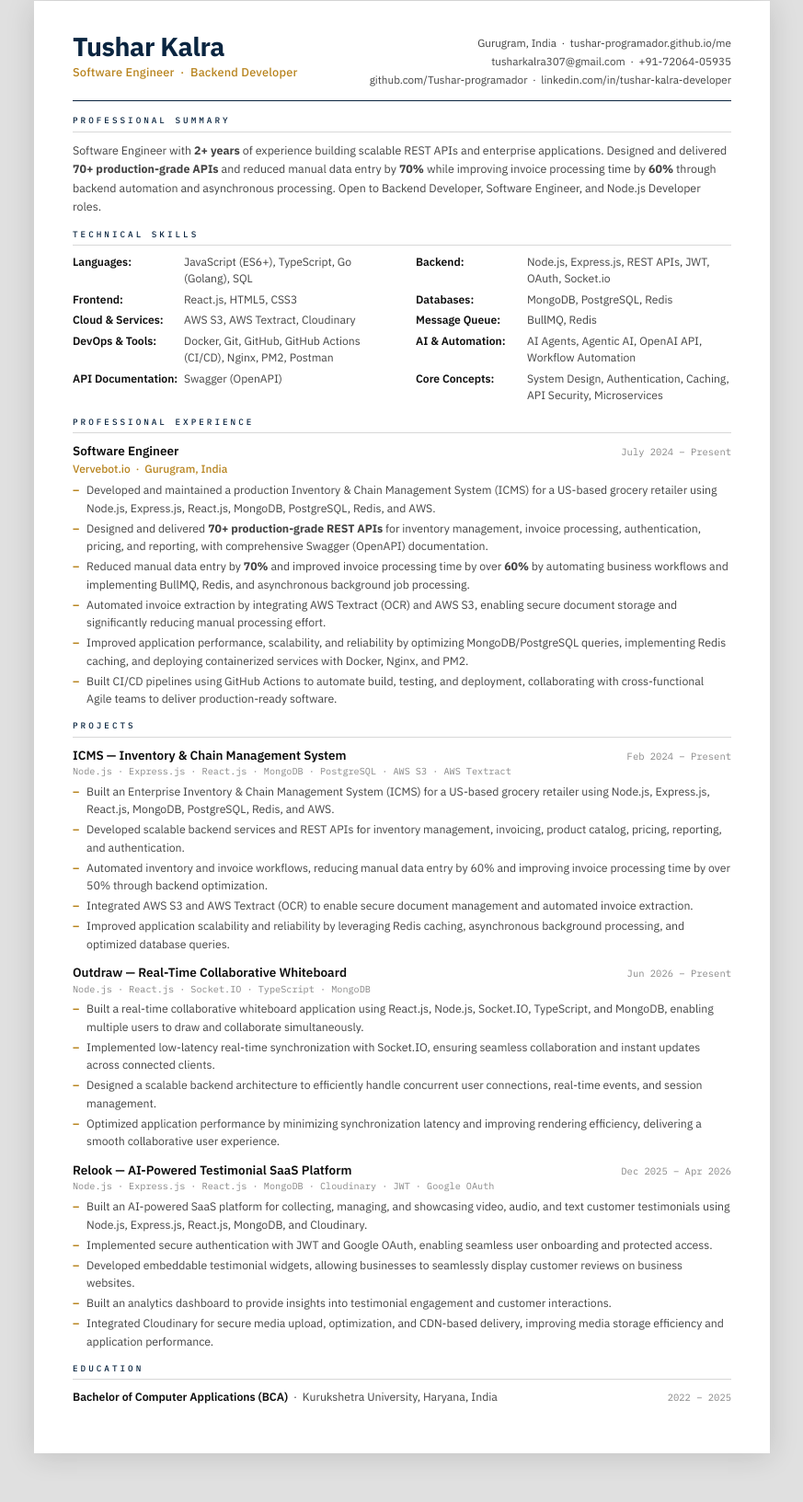
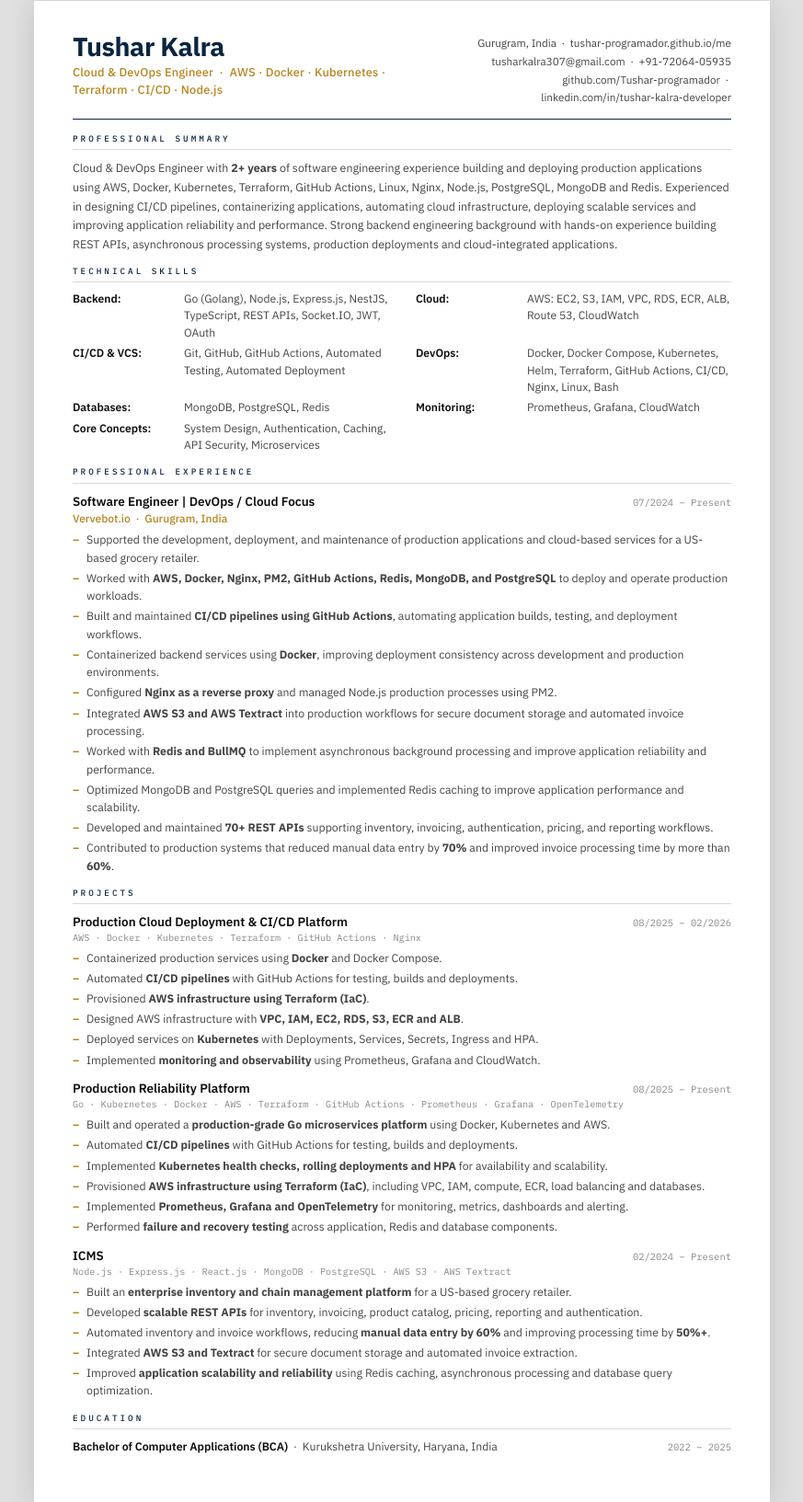
Before and after one commit to Tushar-programador/me, a plain HTML site: page resume.html in a window 1280 px wide. Shown: the part 72-1705 px from the top of the page at 92% size, without its empty margins (203-1076 px from the left). Before the commit the page ends 1682 px from the top, so only its background shows below. Drawn offline with Linux system fonts and the light colour scheme.

Commit message:
feat: update resume.html to the Oct 8 resume

```diff
--- a/resume.html
+++ b/resume.html
@@ -3,7 +3,7 @@
 <head>
   <meta charset="UTF-8" />
   <meta name="viewport" content="width=device-width, initial-scale=1.0" />
-  <title>Tushar Kalra — Software Engineer Resume</title>
+  <title>Tushar Kalra — Cloud &amp; DevOps Engineer Resume</title>
   <link rel="preconnect" href="https://fonts.googleapis.com" />
   <link rel="preconnect" href="https://fonts.gstatic.com" crossorigin />
   <link href="https://fonts.googleapis.com/css2?family=IBM+Plex+Mono:wght@400;500&family=IBM+Plex+Sans:wght@300;400;500;600;700&display=swap" rel="stylesheet" />
@@ -252,7 +252,7 @@
       <div class="hd-top">
         <div>
           <div class="name">Tushar Kalra</div>
-          <div class="title">Software Engineer &nbsp;·&nbsp; Backend Developer</div>
+          <div class="title">Cloud &amp; DevOps Engineer &nbsp;·&nbsp; AWS · Docker · Kubernetes · Terraform · CI/CD · Node.js</div>
         </div>
         <div class="contact-col">
           <div>Gurugram, India &nbsp;·&nbsp; <a href="https://tushar-programador.github.io/me/">tushar-programador.github.io/me</a></div>
@@ -266,7 +266,7 @@
     <section class="sec" aria-label="Professional Summary">
       <h2 class="sec-h">Professional Summary</h2>
       <p class="summary">
-        Software Engineer with <strong>2+ years</strong> of experience building scalable REST APIs and enterprise applications. Designed and delivered <strong>70+ production-grade APIs</strong> and reduced manual data entry by <strong>70%</strong> while improving invoice processing time by <strong>60%</strong> through backend automation and asynchronous processing. Open to Backend Developer, Software Engineer, and Node.js Developer roles.
+        Cloud &amp; DevOps Engineer with <strong>2+ years</strong> of software engineering experience building and deploying production applications using AWS, Docker, Kubernetes, Terraform, GitHub Actions, Linux, Nginx, Node.js, PostgreSQL, MongoDB and Redis. Experienced in designing CI/CD pipelines, containerizing applications, automating cloud infrastructure, deploying scalable services and improving application reliability and performance. Strong backend engineering background with hands-on experience building REST APIs, asynchronous processing systems, production deployments and cloud-integrated applications.
       </p>
     </section>
 
@@ -274,15 +274,12 @@
     <section class="sec" aria-label="Technical Skills">
       <h2 class="sec-h">Technical Skills</h2>
       <div class="skills-grid">
-        <div class="sk"><span class="sk-label">Languages:</span><span class="sk-val">JavaScript (ES6+), TypeScript, Go (Golang), SQL</span></div>
-        <div class="sk"><span class="sk-label">Backend:</span><span class="sk-val">Node.js, Express.js, REST APIs, JWT, OAuth, Socket.io</span></div>
-        <div class="sk"><span class="sk-label">Frontend:</span><span class="sk-val">React.js, HTML5, CSS3</span></div>
+        <div class="sk"><span class="sk-label">Backend:</span><span class="sk-val">Go (Golang), Node.js, Express.js, NestJS, TypeScript, REST APIs, Socket.IO, JWT, OAuth</span></div>
+        <div class="sk"><span class="sk-label">Cloud:</span><span class="sk-val">AWS: EC2, S3, IAM, VPC, RDS, ECR, ALB, Route 53, CloudWatch</span></div>
+        <div class="sk"><span class="sk-label">CI/CD &amp; VCS:</span><span class="sk-val">Git, GitHub, GitHub Actions, Automated Testing, Automated Deployment</span></div>
+        <div class="sk"><span class="sk-label">DevOps:</span><span class="sk-val">Docker, Docker Compose, Kubernetes, Helm, Terraform, GitHub Actions, CI/CD, Nginx, Linux, Bash</span></div>
         <div class="sk"><span class="sk-label">Databases:</span><span class="sk-val">MongoDB, PostgreSQL, Redis</span></div>
-        <div class="sk"><span class="sk-label">Cloud &amp; Services:</span><span class="sk-val">AWS S3, AWS Textract, Cloudinary</span></div>
-        <div class="sk"><span class="sk-label">Message Queue:</span><span class="sk-val">BullMQ, Redis</span></div>
-        <div class="sk"><span class="sk-label">DevOps &amp; Tools:</span><span class="sk-val">Docker, Git, GitHub, GitHub Actions (CI/CD), Nginx, PM2, Postman</span></div>
-        <div class="sk"><span class="sk-label">AI &amp; Automation:</span><span class="sk-val">AI Agents, Agentic AI, OpenAI API, Workflow Automation</span></div>
-        <div class="sk"><span class="sk-label">API Documentation:</span><span class="sk-val">Swagger (OpenAPI)</span></div>
+        <div class="sk"><span class="sk-label">Monitoring:</span><span class="sk-val">Prometheus, Grafana, CloudWatch</span></div>
         <div class="sk"><span class="sk-label">Core Concepts:</span><span class="sk-val">System Design, Authentication, Caching, API Security, Microservices</span></div>
       </div>
     </section>
@@ -292,17 +289,21 @@
       <h2 class="sec-h">Professional Experience</h2>
       <div class="entry">
         <div class="eh">
-          <span class="et">Software Engineer</span>
-          <span class="ed">July 2024 – Present</span>
+          <span class="et">Software Engineer | DevOps / Cloud Focus</span>
+          <span class="ed">07/2024 – Present</span>
         </div>
         <div class="eorg">Vervebot.io &nbsp;·&nbsp; Gurugram, India</div>
         <ul class="bl">
-          <li>Developed and maintained a production Inventory &amp; Chain Management System (ICMS) for a US-based grocery retailer using Node.js, Express.js, React.js, MongoDB, PostgreSQL, Redis, and AWS.</li>
-          <li>Designed and delivered <strong>70+ production-grade REST APIs</strong> for inventory management, invoice processing, authentication, pricing, and reporting, with comprehensive Swagger (OpenAPI) documentation.</li>
-          <li>Reduced manual data entry by <strong>70%</strong> and improved invoice processing time by over <strong>60%</strong> by automating business workflows and implementing BullMQ, Redis, and asynchronous background job processing.</li>
-          <li>Automated invoice extraction by integrating AWS Textract (OCR) and AWS S3, enabling secure document storage and significantly reducing manual processing effort.</li>
-          <li>Improved application performance, scalability, and reliability by optimizing MongoDB/PostgreSQL queries, implementing Redis caching, and deploying containerized services with Docker, Nginx, and PM2.</li>
-          <li>Built CI/CD pipelines using GitHub Actions to automate build, testing, and deployment, collaborating with cross-functional Agile teams to deliver production-ready software.</li>
+          <li>Supported the development, deployment, and maintenance of production applications and cloud-based services for a US-based grocery retailer.</li>
+          <li>Worked with <strong>AWS, Docker, Nginx, PM2, GitHub Actions, Redis, MongoDB, and PostgreSQL</strong> to deploy and operate production workloads.</li>
+          <li>Built and maintained <strong>CI/CD pipelines using GitHub Actions</strong>, automating application builds, testing, and deployment workflows.</li>
+          <li>Containerized backend services using <strong>Docker</strong>, improving deployment consistency across development and production environments.</li>
+          <li>Configured <strong>Nginx as a reverse proxy</strong> and managed Node.js production processes using PM2.</li>
+          <li>Integrated <strong>AWS S3 and AWS Textract</strong> into production workflows for secure document storage and automated invoice processing.</li>
+          <li>Worked with <strong>Redis and BullMQ</strong> to implement asynchronous background processing and improve application reliability and performance.</li>
+          <li>Optimized MongoDB and PostgreSQL queries and implemented Redis caching to improve application performance and scalability.</li>
+          <li>Developed and maintained <strong>70+ REST APIs</strong> supporting inventory, invoicing, authentication, pricing, and reporting workflows.</li>
+          <li>Contributed to production systems that reduced manual data entry by <strong>70%</strong> and improved invoice processing time by more than <strong>60%</strong>.</li>
         </ul>
       </div>
     </section>
@@ -313,45 +314,48 @@
 
       <div class="entry">
         <div class="eh">
-          <span class="et">ICMS — Inventory &amp; Chain Management System</span>
-          <span class="ed">Feb 2024 – Present</span>
+          <span class="et">Production Cloud Deployment &amp; CI/CD Platform</span>
+          <span class="ed">08/2025 – 02/2026</span>
         </div>
-        <div class="etech">Node.js · Express.js · React.js · MongoDB · PostgreSQL · AWS S3 · AWS Textract</div>
+        <div class="etech">AWS · Docker · Kubernetes · Terraform · GitHub Actions · Nginx</div>
         <ul class="bl">
-          <li>Built an Enterprise Inventory &amp; Chain Management System (ICMS) for a US-based grocery retailer using Node.js, Express.js, React.js, MongoDB, PostgreSQL, Redis, and AWS.</li>
-          <li>Developed scalable backend services and REST APIs for inventory management, invoicing, product catalog, pricing, reporting, and authentication.</li>
-          <li>Automated inventory and invoice workflows, reducing manual data entry by 60% and improving invoice processing time by over 50% through backend optimization.</li>
-          <li>Integrated AWS S3 and AWS Textract (OCR) to enable secure document management and automated invoice extraction.</li>
-          <li>Improved application scalability and reliability by leveraging Redis caching, asynchronous background processing, and optimized database queries.</li>
+          <li>Containerized production services using <strong>Docker</strong> and Docker Compose.</li>
+          <li>Automated <strong>CI/CD pipelines</strong> with GitHub Actions for testing, builds and deployments.</li>
+          <li>Provisioned <strong>AWS infrastructure using Terraform (IaC)</strong>.</li>
+          <li>Designed AWS infrastructure with <strong>VPC, IAM, EC2, RDS, S3, ECR and ALB</strong>.</li>
+          <li>Deployed services on <strong>Kubernetes</strong> with Deployments, Services, Secrets, Ingress and HPA.</li>
+          <li>Implemented <strong>monitoring and observability</strong> using Prometheus, Grafana and CloudWatch.</li>
         </ul>
       </div>
 
       <div class="entry">
         <div class="eh">
-          <span class="et">Outdraw — Real-Time Collaborative Whiteboard</span>
-          <span class="ed">Jun 2026 – Present</span>
+          <span class="et">Production Reliability Platform</span>
+          <span class="ed">08/2025 – Present</span>
         </div>
-        <div class="etech">Node.js · React.js · Socket.IO · TypeScript · MongoDB</div>
+        <div class="etech">Go · Kubernetes · Docker · AWS · Terraform · GitHub Actions · Prometheus · Grafana · OpenTelemetry</div>
         <ul class="bl">
-          <li>Built a real-time collaborative whiteboard application using React.js, Node.js, Socket.IO, TypeScript, and MongoDB, enabling multiple users to draw and collaborate simultaneously.</li>
-          <li>Implemented low-latency real-time synchronization with Socket.IO, ensuring seamless collaboration and instant updates across connected clients.</li>
-          <li>Designed a scalable backend architecture to efficiently handle concurrent user connections, real-time events, and session management.</li>
-          <li>Optimized application performance by minimizing synchronization latency and improving rendering efficiency, delivering a smooth collaborative user experience.</li>
+          <li>Built and operated a <strong>production-grade Go microservices platform</strong> using Docker, Kubernetes and AWS.</li>
+          <li>Automated <strong>CI/CD pipelines</strong> with GitHub Actions for testing, builds and deployments.</li>
+          <li>Implemented <strong>Kubernetes health checks, rolling deployments and HPA</strong> for availability and scalability.</li>
+          <li>Provisioned <strong>AWS infrastructure using Terraform (IaC)</strong>, including VPC, IAM, compute, ECR, load balancing and databases.</li>
+          <li>Implemented <strong>Prometheus, Grafana and OpenTelemetry</strong> for monitoring, metrics, dashboards and alerting.</li>
+          <li>Performed <strong>failure and recovery testing</strong> across application, Redis and database components.</li>
         </ul>
       </div>
 
       <div class="entry">
         <div class="eh">
-          <span class="et">Relook — AI-Powered Testimonial SaaS Platform</span>
-          <span class="ed">Dec 2025 – Apr 2026</span>
+          <span class="et">ICMS</span>
+          <span class="ed">02/2024 – Present</span>
         </div>
-        <div class="etech">Node.js · Express.js · React.js · MongoDB · Cloudinary · JWT · Google OAuth</div>
+        <div class="etech">Node.js · Express.js · React.js · MongoDB · PostgreSQL · AWS S3 · AWS Textract</div>
         <ul class="bl">
-          <li>Built an AI-powered SaaS platform for collecting, managing, and showcasing video, audio, and text customer testimonials using Node.js, Express.js, React.js, MongoDB, and Cloudinary.</li>
-          <li>Implemented secure authentication with JWT and Google OAuth, enabling seamless user onboarding and protected access.</li>
-          <li>Developed embeddable testimonial widgets, allowing businesses to seamlessly display customer reviews on business websites.</li>
-          <li>Built an analytics dashboard to provide insights into testimonial engagement and customer interactions.</li>
-          <li>Integrated Cloudinary for secure media upload, optimization, and CDN-based delivery, improving media storage efficiency and application performance.</li>
+          <li>Built an <strong>enterprise inventory and chain management platform</strong> for a US-based grocery retailer.</li>
+          <li>Developed <strong>scalable REST APIs</strong> for inventory, invoicing, product catalog, pricing, reporting and authentication.</li>
+          <li>Automated inventory and invoice workflows, reducing <strong>manual data entry by 60%</strong> and improving processing time by <strong>50%+</strong>.</li>
+          <li>Integrated <strong>AWS S3 and Textract</strong> for secure document storage and automated invoice extraction.</li>
+          <li>Improved <strong>application scalability and reliability</strong> using Redis caching, asynchronous processing and database query optimization.</li>
         </ul>
       </div>
     </section>
```
Also changed, not shown: 2 other files.
